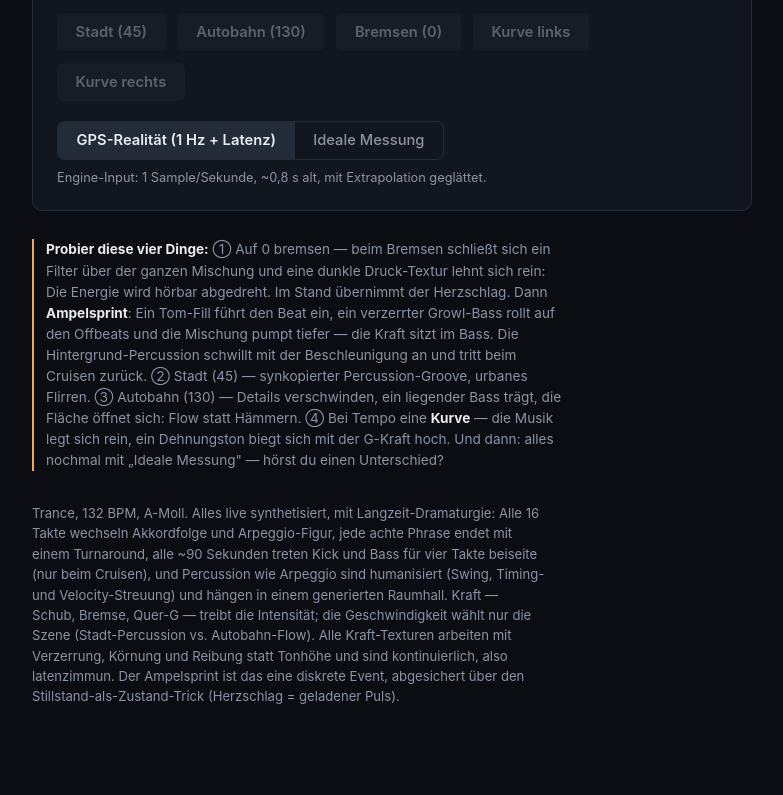
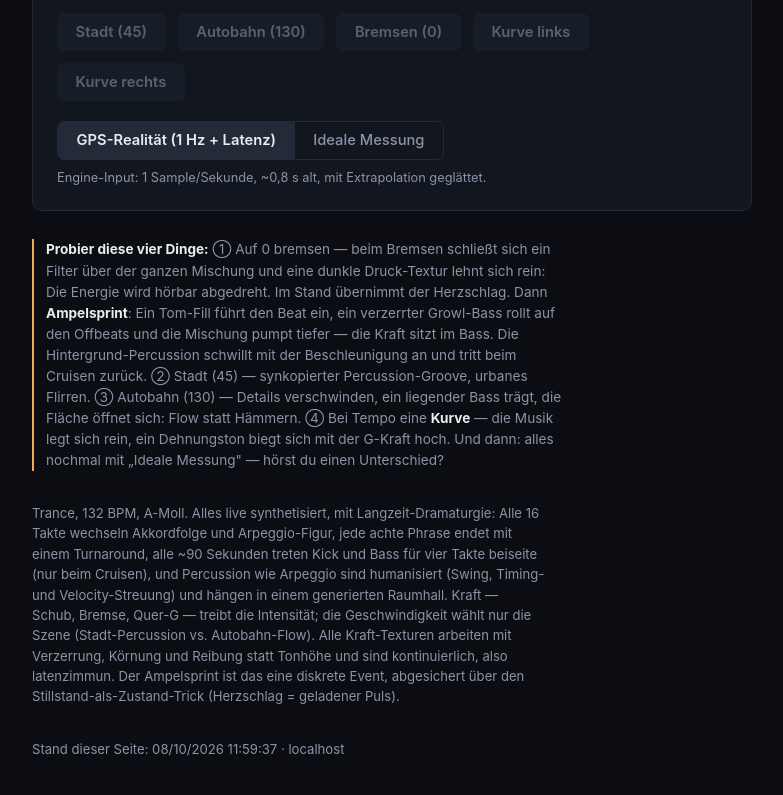
Before and after one commit to clemenshelm/frunky, a website: page index.html in a window 1280 px wide. Shown: the part 574-1369 px from the top of the page, without its empty margins (248-1031 px from the left). Before the commit the page ends 1345 px from the top, so only its background shows below. Drawn offline with Linux system fonts and the light colour scheme.

Commit message:
feat: page footer shows build date and origin
Two review rounds were spent listening to a stale local copy. The
footer now shows document.lastModified plus the origin — a file://
view is labeled LOKALE KOPIE loudly.

```diff
--- a/index.html
+++ b/index.html
@@ -194,6 +194,7 @@
     latenzimmun. Der Ampelsprint ist das eine diskrete Event, abgesichert über
     den Stillstand-als-Zustand-Trick (Herzschlag = geladener Puls).
   </p>
+  <p class="foot" id="buildInfo"></p>
 </div>
 
 <script src="vendor/Tone.js"></script>
@@ -1004,6 +1005,13 @@
   }
   modeGps.addEventListener("click", () => setMode(true));
   modeDirect.addEventListener("click", () => setMode(false));
+
+  // guard against reviewing a stale copy: show when THIS page file was built
+  const bi = document.getElementById("buildInfo");
+  if (bi && typeof location !== "undefined") {
+    bi.textContent = "Stand dieser Seite: " + document.lastModified +
+      " · " + (location.protocol === "file:" ? "LOKALE KOPIE" : location.hostname);
+  }
 })();
 </script>
 </body>
```
